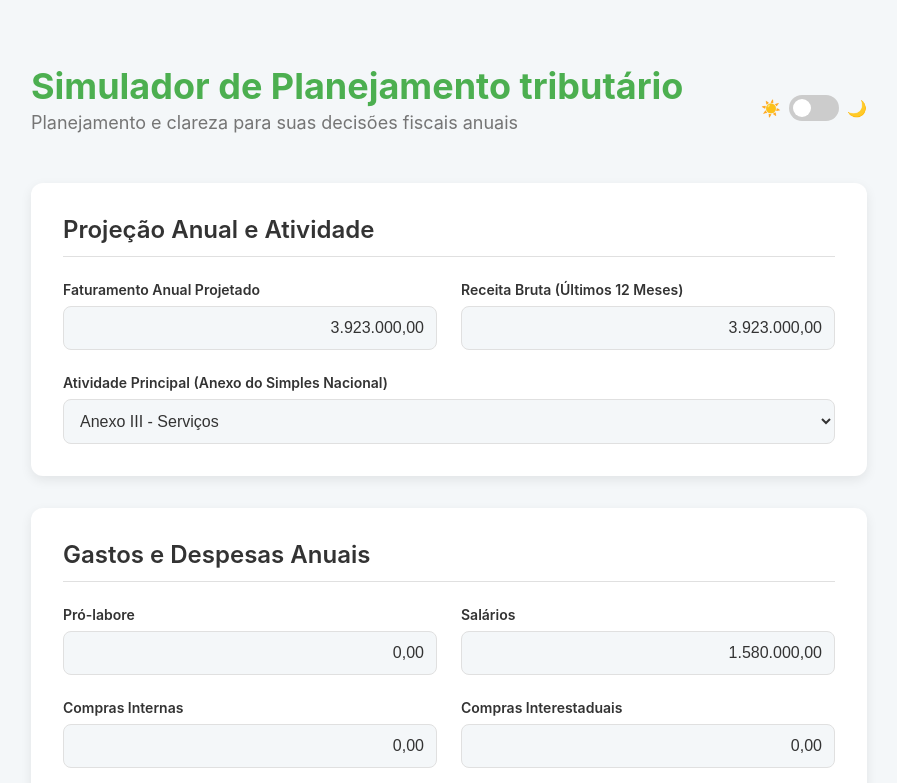
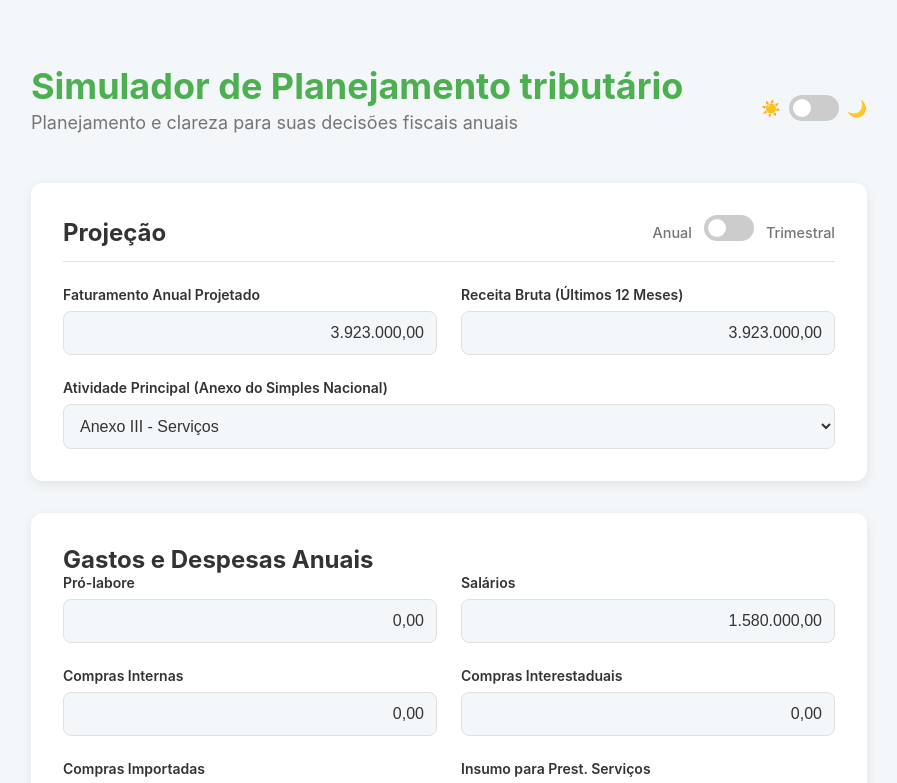
Before and after one commit to arthurportella/SimulacaoTributaria, a Vue app in the folder simulador-tributario/: page / in a window 1280 px wide. Shown: the top 783 px of the page, without its empty margins (191-1088 px from the left). Built offline with nearby package versions, Linux system fonts and the light colour scheme.

Commit message:
deixei implementado sobre mudar entre anual e trimestre, mas preciso fazer correcoes nos calculos

```diff
--- a/simulador-tributario/src/App.vue
+++ b/simulador-tributario/src/App.vue
@@ -4,6 +4,7 @@
 
     <FormInputs
       v-model="inputs"
+      v-model:periodo="periodo"
       :despesas-config="despesasConfig"
       :encargos-config="encargosConfig"
     />
@@ -13,6 +14,7 @@
       @calculate="handleCalculation"
       @export-pdf="generateNativePDF"
       :is-results-visible="!!resultados"
+      :periodo="periodo"
     />
 
     <template v-if="resultados">
@@ -20,11 +22,12 @@
         :resultados="resultados"
         :ranked-results="rankedResults"
         :melhor-regime="melhorRegime"
+        :periodo="periodo"
         v-model:simulationName="simulationName"
         @save="saveSimulation"
       />
 
-      <ResultsCharts :resultados="resultados" />
+      <ResultsCharts :resultados="resultados" :periodo="periodo" />
 
       <ResultsDetails
         :resultados="resultados"
@@ -63,6 +66,8 @@ import ResultsDetails from './components/ResultsDetails.vue';
 import SimulationHistory from './components/SimulationHistory.vue';
 import AppFooter from './components/AppFooter.vue';
 import ToastNotification from './components/ToastNotification.vue';
+
+const periodo = ref('anual');
 
 // --- NOVA E MELHORADA LÓGICA DE EXPORTAÇÃO PARA PDF ---
 function generateNativePDF() {
@@ -126,6 +131,7 @@ function generateNativePDF() {
     ['Receita Bruta (12 Meses):', `R$ ${inputs.rbt12}`],
     ['Total de Despesas com Salários:', `R$ ${inputs.despesas.salarios}`],
     ['Total Outras Despesas:', `R$ ${formatNumber(parseNumber(inputs.despesas.energiaAluguelFretes) + parseNumber(inputs.despesas.depreciacao) + parseNumber(inputs.despesas.demaisDespesas))}`],
+    ['Período de Cálculo:', periodo.value === 'anual' ? 'Anual' : 'Trimestral'],
   ];
 
   autoTable(pdf, {
@@ -140,7 +146,7 @@ function generateNativePDF() {
   // Tabela de Resumo
   pdf.setFontSize(12);
   pdf.setFont('helvetica', 'bold');
-  pdf.text('Resumo da Carga Tributária Anual:', margin, yPos);
+  pdf.text(`Resumo da Carga Tributária (${periodo.value === 'anual' ? 'Anual' : 'Trimestral'}):`, margin, yPos);
 
   autoTable(pdf, {
     startY: yPos + 2,
@@ -219,7 +225,7 @@ function resetForm() {
     triggerToast('Formulário limpo!');
 }
 function getNumericInputs() { const numeric = { faturamentoAnual: parseNumber(inputs.faturamentoAnual), rbt12: parseNumber(inputs.rbt12), anexoSimples: inputs.anexoSimples, despesas: {}, encargos: {} }; for (const key in inputs.despesas) { numeric.despesas[key] = parseNumber(inputs.despesas[key]); } for (const key in inputs.encargos) { numeric.encargos[key] = parseNumber(inputs.encargos[key]); } return numeric; }
-function handleCalculation() { simularImpostos(getNumericInputs()); }
+function handleCalculation() { simularImpostos(getNumericInputs(), periodo.value); }
 const simulationName = ref('');
 const history = ref([]);
 onMounted(() => { const savedHistory = localStorage.getItem('simulationHistory'); if (savedHistory) { history.value = JSON.parse(savedHistory); } });
@@ -227,7 +233,7 @@ function saveSimulation() { if (!simulationName.value.trim() || !resultados.valu
 function loadSimulation(index) { const snapshot = history.value[index]; Object.assign(inputs, snapshot.inputs); resultados.value = snapshot.results; triggerToast(`Simulação "${snapshot.name}" carregada.`); window.scrollTo({ top: 0, behavior: 'smooth' }); }
 function deleteSimulation(index) { const deletedName = history.value[index].name; if (confirm(`Tem certeza que deseja excluir a simulação "${deletedName}"?`)) { history.value.splice(index, 1); localStorage.setItem('simulationHistory', JSON.stringify(history.value)); triggerToast(`Simulação "${deletedName}" excluída.`); } }
 const despesasConfig = [ { key: 'proLabore', label: 'Pró-labore' }, { key: 'salarios', label: 'Salários' }, { key: 'comprasInternas', label: 'Compras Internas' }, { key: 'comprasInterestaduais', label: 'Compras Interestaduais' }, { key: 'comprasImportadas', label: 'Compras Importadas' }, { key: 'insumoServicos', label: 'Insumo para Prest. Serviços' }, { key: 'energiaAluguelFretes', label: 'Energia/Aluguel/Fretes' }, { key: 'depreciacao', label: 'Depreciação' }, { key: 'demaisDespesas', label: 'Demais Despesas' }, ];
-const encargosConfig = [ { key: 'ipi', label: 'IPI' }, { key: 'iss', label: 'ISS' }, { key: 'icms', label: 'ICMS' }, { key: 'rat', label: 'RAT' }, { key: 'inss', label: 'INSS' }, { key: 'inssTerceiros', label: 'INSS Terceiros' }, { key: 'fgts', label: 'FGTS' }, { key: 'icmsInterno', label: 'ICMS Interno' }, { key: 'icmsInterestadual', label: 'ICMS Interestadual' }, { key: 'icmsImportacao', label: 'ICMS Importação' }, { key: 'ipiEntrada', label: 'IPI Entrada' }, ];
+const encargosConfig = [ { key: 'ipi', label: 'IPI' }, { key: 'iss', label: 'ISS' }, { key: 'icms', label: 'ICMS' }, { key: 'rat', label: 'RAT' }, { key: 'inss', label: 'INSS' }, { key: 'inssTerceiros', label: 'INSS Terceiros' }, { key: 'fgts', label: 'FGTS' }, { key: 'icmsInterno', label: 'ICMS Interno' }, { key: 'icmsInterestadual', label: 'ICMS Interestaduais' }, { key: 'icmsImportacao', label: 'ICMS Importação' }, { key: 'ipiEntrada', label: 'IPI Entrada' }, ];
 const tributosDetalhados = [ { key: 'pis_pasep', nome: 'PIS/PASEP' }, { key: 'cofins', nome: 'COFINS' }, { key: 'irpj', nome: 'IRPJ' }, { key: 'adicionalIRPJ', nome: 'ADICIONAL DE IRPJ' }, { key: 'csll', nome: 'CSLL' }, { key: 'ipi', nome: 'IPI' }, { key: 'iss', nome: 'ISS' }, { key: 'icms', nome: 'ICMS' }, { key: 'simples nacional (DAS)', nome: 'SIMPLES NACIONAL (DAS)' }, { key: 'inss', nome: 'INSS' }, { key: 'inssTerceiros', nome: 'INSS TERCEIROS' }, { key: 'rat', nome: 'RAT' }, { key: 'fgts', nome: 'FGTS' }, ];
 const { resultados, simularImpostos, rankedResults, melhorRegime } = useTributos();
 </script>
--- a/simulador-tributario/src/components/ActionButtons.vue
+++ b/simulador-tributario/src/components/ActionButtons.vue
@@ -4,7 +4,7 @@
       ✨ Nova Simulação
     </button>
     <button class="main-button" @click="$emit('calculate')">
-      📊 Calcular Projeção Anual
+      📊 {{ calcularButtonText }}
     </button>
     <button class="secondary-button pdf-button" @click="$emit('export-pdf')" :disabled="!isResultsVisible">
       📄 Gerar Relatório
@@ -13,10 +13,17 @@
 </template>
 
 <script setup>
-defineProps({
-  isResultsVisible: Boolean // Recebe a informação se há resultados para habilitar o botão
+import { computed } from 'vue';
+
+const props = defineProps({
+  isResultsVisible: Boolean,
+  periodo: String
 });
 defineEmits(['reset', 'calculate', 'export-pdf']);
+
+const calcularButtonText = computed(() => {
+  return props.periodo === 'anual' ? 'Calcular Projeção Anual' : 'Calcular Projeção Trimestral';
+});
 </script>
 
 <style scoped>
--- a/simulador-tributario/src/components/FormInputs.vue
+++ b/simulador-tributario/src/components/FormInputs.vue
@@ -1,9 +1,20 @@
 <template>
     <main class="card">
-      <h2 class="card-title">Projeção Anual e Atividade</h2>
+      <div class="card-header">
+        <h2 class="card-title">Projeção</h2>
+        <div class="period-switcher">
+          <span>Anual</span>
+          <label class="switch">
+            <input type="checkbox" :checked="periodo === 'trimestral'" @change="togglePeriodo">
+            <span class="slider round"></span>
+          </label>
+          <span>Trimestral</span>
+        </div>
+      </div>
+
       <div class="form-grid">
         <div class="form-group">
-          <label for="faturamentoAnual">Faturamento Anual Projetado</label>
+          <label for="faturamentoAnual">{{ faturamentoLabel }}</label>
           <input type="text" id="faturamentoAnual" :value="modelValue.faturamentoAnual" @input="handleCurrencyInput($event, 'faturamentoAnual')">
         </div>
         <div class="form-group">
@@ -24,7 +35,7 @@
     </main>
 
     <section class="card">
-      <h2 class="card-title">Gastos e Despesas Anuais</h2>
+      <h2 class="card-title">{{ despesasTitle }}</h2>
       <div class="form-grid">
         <div class="form-group" v-for="despesa in despesasConfig" :key="despesa.key">
           <label :for="despesa.key">{{ despesa.label }}</label>
@@ -45,15 +56,30 @@
 </template>
 
 <script setup>
+import { computed } from 'vue';
 import { formatNumber } from '../utils/formatters.js';
 
 const props = defineProps({
   modelValue: Object, // Usando v-model
+  periodo: String,
   despesasConfig: Array,
   encargosConfig: Array
 });
 
-const emit = defineEmits(['update:modelValue']);
+const emit = defineEmits(['update:modelValue', 'update:periodo']);
+
+const faturamentoLabel = computed(() => {
+  return props.periodo === 'anual' ? 'Faturamento Anual Projetado' : 'Faturamento Trimestral Projetado';
+});
+
+const despesasTitle = computed(() => {
+  return props.periodo === 'anual' ? 'Gastos e Despesas Anuais' : 'Gastos e Despesas Trimestrais';
+});
+
+function togglePeriodo() {
+  const newPeriodo = props.periodo === 'anual' ? 'trimestral' : 'anual';
+  emit('update:periodo', newPeriodo);
+}
 
 function updateField(key, value, category = null) {
   const newInputs = { ...props.modelValue };
@@ -83,9 +109,78 @@ function handlePercentInput(event, key, category = null) {
 </script>
 
 <style scoped>
-/* Estilos específicos dos formulários */
+/* --- NOVO ESTILO PARA O CABEÇALHO DO CARD --- */
+.card-header {
+  display: flex;
+  justify-content: space-between;
+  align-items: center;
+  margin-bottom: 1.5rem;
+  padding-bottom: 0.75rem;
+  border-bottom: 1px solid var(--cor-borda);
+}
+
+.card-title {
+  margin: 0;
+  padding: 0;
+  border: none;
+}
+
+/* --- ESTILOS DO SELETOR DE PERÍODO (COPIADO E ADAPTADO DO THEME SWITCHER) --- */
+.period-switcher {
+  display: flex;
+  align-items: center;
+  gap: 0.75rem;
+  font-size: 0.9rem;
+  font-weight: 500;
+  color: var(--cor-texto-suave);
+}
+.switch {
+  position: relative;
+  display: inline-block;
+  width: 50px;
+  height: 26px;
+}
+.switch input {
+  opacity: 0;
+  width: 0;
+  height: 0;
+}
+.slider {
+  position: absolute;
+  cursor: pointer;
+  top: 0;
+  left: 0;
+  right: 0;
+  bottom: 0;
+  background-color: #ccc;
+  transition: .4s;
+}
+.slider:before {
+  position: absolute;
+  content: "";
+  height: 18px;
+  width: 18px;
+  left: 4px;
+  bottom: 4px;
+  background-color: white;
+  transition: .4s;
+}
+input:checked + .slider {
+  background-color: var(--cor-primaria);
+}
+input:checked + .slider:before {
+  transform: translateX(24px);
+}
+.slider.round {
+  border-radius: 26px;
+}
+.slider.round:before {
+  border-radius: 50%;
+}
+
+
+/* --- ESTILOS ANTERIORES (INALTERADOS) --- */
 .card { background-color: var(--cor-card); padding: 2rem; border-radius: var(--raio-borda); box-shadow: var(--sombra-card); margin-bottom: 2rem; }
-.card-title { font-size: 1.5rem; font-weight: 600; margin-top: 0; margin-bottom: 1.5rem; padding-bottom: 0.75rem; border-bottom: 1px solid var(--cor-borda); }
 .form-grid, .form-grid-3-cols { display: grid; gap: 1.5rem; }
 .form-grid { grid-template-columns: 1fr 1fr; }
 .form-grid-3-cols { grid-template-columns: repeat(3, 1fr); }
@@ -108,5 +203,10 @@ input:focus, select:focus { outline: none; border-color: var(--cor-primaria); bo
 
 @media (max-width: 768px) {
   .form-grid, .form-grid-3-cols { grid-template-columns: 1fr; }
+  .card-header {
+    flex-direction: column;
+    align-items: flex-start;
+    gap: 1rem;
+  }
 }
 </style>
--- a/simulador-tributario/src/components/ResultsCharts.vue
+++ b/simulador-tributario/src/components/ResultsCharts.vue
@@ -3,7 +3,7 @@
     <h2 class="card-title">Visualização Gráfica</h2>
 
     <div class="chart-container">
-      <h3>Comparativo de Carga Tributária Anual</h3>
+      <h3>{{ barChartTitle }}</h3>
       <Bar v-if="barChartData.datasets[0].data.length" :data="barChartData" :options="chartOptions" />
     </div>
 
@@ -30,7 +30,8 @@ import { Chart as ChartJS, Title, Tooltip, Legend, BarElement, CategoryScale, Li
 ChartJS.register(Title, Tooltip, Legend, BarElement, CategoryScale, LinearScale, ArcElement);
 
 const props = defineProps({
-  resultados: Object
+  resultados: Object,
+  periodo: String
 });
 
 const selectedRegime = ref('presumido'); // Inicia com um regime selecionado
@@ -38,6 +39,10 @@ const selectedRegime = ref('presumido'); // Inicia com um regime selecionado
 function selectRegime(regime) {
   selectedRegime.value = regime;
 }
+
+const barChartTitle = computed(() => {
+  return props.periodo === 'anual' ? 'Comparativo de Carga Tributária Anual' : 'Comparativo de Carga Tributária Trimestral';
+});
 
 // --- DADOS PARA O GRÁFICO DE BARRAS (Sem Alterações) ---
 const barChartData = computed(() => ({
--- a/simulador-tributario/src/components/ResultsSummary.vue
+++ b/simulador-tributario/src/components/ResultsSummary.vue
@@ -1,6 +1,6 @@
 <template>
   <section class="results-card">
-    <h2 class="card-title">RESUMO DA CARGA TRIBUTÁRIA</h2>
+    <h2 class="card-title">{{ summaryTitle }}</h2>
     <div class="comparison-table">
       <div class="table-row header">
         <div>Enquadramento</div>
@@ -40,16 +40,22 @@
 </template>
 
 <script setup>
+import { computed } from 'vue';
 import { formatNumber } from '../utils/formatters.js';
 
-defineProps({
+const props = defineProps({
   resultados: Object,
   rankedResults: Object,
   melhorRegime: String,
-  simulationName: String
+  simulationName: String,
+  periodo: String
 });
 
 defineEmits(['update:simulationName', 'save']);
+
+const summaryTitle = computed(() => {
+  return props.periodo === 'anual' ? 'RESUMO DA CARGA TRIBUTÁRIA ANUAL' : 'RESUMO DA CARGA TRIBUTÁRIA TRIMESTRAL';
+});
 </script>
 
 <style scoped>
--- a/simulador-tributario/src/composables/useTributos.js
+++ b/simulador-tributario/src/composables/useTributos.js
@@ -13,14 +13,17 @@ const tabelas = {
 export function useTributos() {
     const resultados = ref(null);
 
+    // eslint-disable-next-line no-unused-vars
     function getDespesasOperacionaisAnual(inputs) {
         return Object.values(inputs.despesas).reduce((acc, valor) => acc + (valor || 0), 0);
     }
 
-    function calcularSimplesNacional(inputs) {
+    function calcularSimplesNacional(inputs, periodo) {
         const { rbt12, faturamentoAnual, anexoSimples, despesas, encargos } = inputs;
         const folhaPagamento12m = despesas.salarios + despesas.proLabore;
         if (!rbt12 || !faturamentoAnual) return { valorImpostos: 0, cargaTributariaPercentual: 0, anexo: 'N/A', detalhes: {} };
+
+        const faturamento = periodo === 'trimestral' ? faturamentoAnual / 4 : faturamentoAnual;
 
         let anexoCalculado = anexoSimples;
         let nomeAnexo = anexoSimples.replace('anexo', '');
@@ -36,24 +39,24 @@ export function useTributos() {
         const { aliquota, deduzir } = faixa;
         const aliquotaEfetiva = rbt12 > 0 ? ((rbt12 * aliquota) - deduzir) / rbt12 : 0;
 
-        const impostoPrincipalDAS = faturamentoAnual * aliquotaEfetiva;
+        const impostoPrincipalDAS = faturamento * aliquotaEfetiva;
 
         // Alíquotas Folha e Outros
         const aliquotaFgts = encargos.fgts / 100;
         const aliquotaIss = encargos.iss / 100;
         const aliquotaIcms = encargos.icms / 100;
 
-        const fgts = despesas.salarios * aliquotaFgts;
+        const fgts = (periodo === 'trimestral' ? despesas.salarios / 4 : despesas.salarios) * aliquotaFgts;
         const sublimite = 3600000;
         let issForaDoSimples = 0;
         let icmsForaDoSimples = 0;
         if (faturamentoAnual > sublimite) {
-            issForaDoSimples = faturamentoAnual * aliquotaIss;
-            icmsForaDoSimples = faturamentoAnual * aliquotaIcms;
+            issForaDoSimples = faturamento * aliquotaIss;
+            icmsForaDoSimples = faturamento * aliquotaIcms;
         }
 
         const valorImpostos = impostoPrincipalDAS + fgts + issForaDoSimples + icmsForaDoSimples;
-        const cargaTributariaPercentual = faturamentoAnual > 0 ? (valorImpostos / faturamentoAnual) * 100 : 0;
+        const cargaTributariaPercentual = faturamento > 0 ? (valorImpostos / faturamento) * 100 : 0;
 
         // ESTRUTURA DE DETALHES MODIFICADA
         const detalhes = {
@@ -66,9 +69,11 @@ export function useTributos() {
         return { valorImpostos, cargaTributariaPercentual, anexo: nomeAnexo.toUpperCase(), detalhes };
     }
 
-    function calcularLucroPresumido(inputs) {
+    function calcularLucroPresumido(inputs, periodo) {
         const { faturamentoAnual, despesas, encargos } = inputs;
         if (!faturamentoAnual) return { valorImpostos: 0, cargaTributariaPercentual: 0, detalhes: {} };
+
+        const faturamento = periodo === 'trimestral' ? faturamentoAnual / 4 : faturamentoAnual;
 
         // Alíquotas Federais
         const aliquotaPis = 0.0065;
@@ -78,18 +83,20 @@ export function useTributos() {
         const aliquotaIrpjAdicional = 0.10;
         const aliquotaCsll = 0.09;
 
-        const pis = faturamentoAnual * aliquotaPis;
-        const cofins = faturamentoAnual * aliquotaCofins;
-        const baseCalculoIRPJCSLL = faturamentoAnual * aliquotaBasePresuncao;
+        const pis = faturamento * aliquotaPis;
+        const cofins = faturamento * aliquotaCofins;
+        const baseCalculoIRPJCSLL = faturamento * aliquotaBasePresuncao;
+        const limiteAdicionalTrimestral = 60000;
         const limiteAdicionalAnual = 240000;
 
         const irpjPrincipal = baseCalculoIRPJCSLL * aliquotaIrpjPrincipal;
         let adicionalIRPJ = 0;
         let aliquotaAdicionalIRPJFaturamento = 0;
-        if (baseCalculoIRPJCSLL > limiteAdicionalAnual) {
-            adicionalIRPJ = (baseCalculoIRPJCSLL - limiteAdicionalAnual) * aliquotaIrpjAdicional;
-            // Cálculo da Alíquota do Adicional em relação ao Faturamento Anual (para exibição)
-            aliquotaAdicionalIRPJFaturamento = faturamentoAnual > 0 ? (adicionalIRPJ / faturamentoAnual) : 0;
+        const limiteAdicional = periodo === 'trimestral' ? limiteAdicionalTrimestral : limiteAdicionalAnual;
+        if (baseCalculoIRPJCSLL > limiteAdicional) {
+            adicionalIRPJ = (baseCalculoIRPJCSLL - limiteAdicional) * aliquotaIrpjAdicional;
+            // Cálculo da Alíquota do Adicional em relação ao Faturamento (para exibição)
+            aliquotaAdicionalIRPJFaturamento = faturamento > 0 ? (adicionalIRPJ / faturamento) : 0;
         }
         const irpj = irpjPrincipal + adicionalIRPJ;
         const csll = baseCalculoIRPJCSLL * aliquotaCsll;
@@ -104,11 +111,11 @@ export function useTributos() {
         const aliquotaIcms = encargos.icms / 100;
         const aliquotaIpi = encargos.ipi / 100;
 
-        const folhaTotal = despesas.salarios + despesas.proLabore;
-        const baseFolhaSalarios = despesas.salarios;
-        const iss = faturamentoAnual * aliquotaIss;
-        const icms = faturamentoAnual * aliquotaIcms;
-        const ipi = faturamentoAnual * aliquotaIpi;
+        const folhaTotal = (periodo === 'trimestral' ? (despesas.salarios + despesas.proLabore) / 4 : (despesas.salarios + despesas.proLabore));
+        const baseFolhaSalarios = (periodo === 'trimestral' ? despesas.salarios / 4 : despesas.salarios);
+        const iss = faturamento * aliquotaIss;
+        const icms = faturamento * aliquotaIcms;
+        const ipi = faturamento * aliquotaIpi;
         const inss = folhaTotal * aliquotaInss;
         const inssTerceiros = baseFolhaSalarios * aliquotaInssTerceiros;
         const rat = baseFolhaSalarios * aliquotaRat;
@@ -116,7 +123,7 @@ export function useTributos() {
 
         const outrosEncargos = iss + icms + ipi + inss + inssTerceiros + rat + fgts;
         const valorImpostos = impostosFederais + outrosEncargos;
-        const cargaTributariaPercentual = faturamentoAnual > 0 ? (valorImpostos / faturamentoAnual) * 100 : 0;
+        const cargaTributariaPercentual = faturamento > 0 ? (valorImpostos / faturamento) * 100 : 0;
 
         // ESTRUTURA DE DETALHES MODIFICADA
         const detalhes = {
@@ -137,9 +144,16 @@ export function useTributos() {
         return { valorImpostos, cargaTributariaPercentual, detalhes };
     }
 
-    function calcularLucroReal(inputs) {
+    function calcularLucroReal(inputs, periodo) {
         const { faturamentoAnual, despesas, encargos } = inputs;
         if (!faturamentoAnual) return { valorImpostos: 0, cargaTributariaPercentual: 0, detalhes: {} };
+
+        const faturamento = periodo === 'trimestral' ? faturamentoAnual / 4 : faturamentoAnual;
+        const despesasPeriodo = {};
+        for (const key in despesas) {
+            despesasPeriodo[key] = periodo === 'trimestral' ? despesas[key] / 4 : despesas[key];
+        }
+
 
         // Alíquotas Federais
         const aliquotaPisDebito = 0.0165;
@@ -148,9 +162,9 @@ export function useTributos() {
         const aliquotaIrpjAdicional = 0.10;
         const aliquotaCsll = 0.09;
 
-        const baseCalculoCreditos = despesas.comprasInternas + despesas.comprasInterestaduais + despesas.comprasImportadas + despesas.insumoServicos + despesas.energiaAluguelFretes + despesas.depreciacao;
-        const pisDebito = faturamentoAnual * aliquotaPisDebito;
-        const cofinsDebito = faturamentoAnual * aliquotaCofinsDebito;
+        const baseCalculoCreditos = despesasPeriodo.comprasInternas + despesasPeriodo.comprasInterestaduais + despesasPeriodo.comprasImportadas + despesasPeriodo.insumoServicos + despesasPeriodo.energiaAluguelFretes + despesasPeriodo.depreciacao;
+        const pisDebito = faturamento * aliquotaPisDebito;
+        const cofinsDebito = faturamento * aliquotaCofinsDebito;
         const pisCredito = baseCalculoCreditos * aliquotaPisDebito;
         const cofinsCredito = baseCalculoCreditos * aliquotaCofinsDebito;
         const pisDevido = Math.max(0, pisDebito - pisCredito);
@@ -166,19 +180,19 @@ export function useTributos() {
         const aliquotaIcms = encargos.icms / 100;
         const aliquotaIpi = encargos.ipi / 100;
 
-        const folhaTotal = despesas.salarios + despesas.proLabore;
-        const baseFolhaSalarios = despesas.salarios;
-        const iss = faturamentoAnual * aliquotaIss;
-        const icms = faturamentoAnual * aliquotaIcms;
-        const ipi = faturamentoAnual * aliquotaIpi;
+        const folhaTotal = despesasPeriodo.salarios + despesasPeriodo.proLabore;
+        const baseFolhaSalarios = despesasPeriodo.salarios;
+        const iss = faturamento * aliquotaIss;
+        const icms = faturamento * aliquotaIcms;
+        const ipi = faturamento * aliquotaIpi;
         const inss = folhaTotal * aliquotaInss;
         const inssTerceiros = baseFolhaSalarios * aliquotaInssTerceiros;
         const rat = baseFolhaSalarios * aliquotaRat;
         const fgts = baseFolhaSalarios * aliquotaFgts;
         const outrosEncargos = iss + icms + ipi + inss + inssTerceiros + rat + fgts;
 
-        const despesasAnual = getDespesasOperacionaisAnual(inputs);
-        const lucroAntesIRCS = faturamentoAnual - despesasAnual - outrosEncargos - impostosSobreReceita;
+        const despesasOperacionais = Object.values(despesasPeriodo).reduce((acc, valor) => acc + (valor || 0), 0);
+        const lucroAntesIRCS = faturamento - despesasOperacionais - outrosEncargos - impostosSobreReceita;
 
         let irpjPrincipal = 0;
         let adicionalIRPJ = 0;
@@ -188,28 +202,30 @@ export function useTributos() {
         let aliquotaCsllFaturamento = 0;
 
         if (lucroAntesIRCS > 0) {
+            const limiteAdicionalTrimestral = 60000;
             const limiteAdicionalAnual = 240000;
+            const limiteAdicional = periodo === 'trimestral' ? limiteAdicionalTrimestral : limiteAdicionalAnual;
             irpjPrincipal = lucroAntesIRCS * aliquotaIrpjPrincipal;
-            if (lucroAntesIRCS > limiteAdicionalAnual) {
-                adicionalIRPJ = (lucroAntesIRCS - limiteAdicionalAnual) * aliquotaIrpjAdicional;
+            if (lucroAntesIRCS > limiteAdicional) {
+                adicionalIRPJ = (lucroAntesIRCS - limiteAdicional) * aliquotaIrpjAdicional;
             }
             csll = lucroAntesIRCS * aliquotaCsll;
 
-            // Cálculo da Alíquota do IRPJ/CSLL em relação ao Faturamento Anual (para exibição)
-            aliquotaIrpjFaturamento = faturamentoAnual > 0 ? (irpjPrincipal / faturamentoAnual) : 0;
-            aliquotaAdicionalIRPJFaturamento = faturamentoAnual > 0 ? (adicionalIRPJ / faturamentoAnual) : 0;
-            aliquotaCsllFaturamento = faturamentoAnual > 0 ? (csll / faturamentoAnual) : 0;
+            // Cálculo da Alíquota do IRPJ/CSLL em relação ao Faturamento (para exibição)
+            aliquotaIrpjFaturamento = faturamento > 0 ? (irpjPrincipal / faturamento) : 0;
+            aliquotaAdicionalIRPJFaturamento = faturamento > 0 ? (adicionalIRPJ / faturamento) : 0;
+            aliquotaCsllFaturamento = faturamento > 0 ? (csll / faturamento) : 0;
         }
         const irpj = irpjPrincipal + adicionalIRPJ;
 
         const valorImpostos = impostosSobreReceita + irpj + csll + outrosEncargos;
-        const cargaTributariaPercentual = faturamentoAnual > 0 ? (valorImpostos / faturamentoAnual) * 100 : 0;
+        const cargaTributariaPercentual = faturamento > 0 ? (valorImpostos / faturamento) * 100 : 0;
 
         // ESTRUTURA DE DETALHES MODIFICADA
         const detalhes = {
             // PIS/COFINS (Alíquota é o valor devido dividido pelo faturamento)
-            pis_pasep: { aliquota: faturamentoAnual > 0 ? (pisDevido / faturamentoAnual) * 100 : 0, valor: pisDevido },
-            cofins: { aliquota: faturamentoAnual > 0 ? (cofinsDevido / faturamentoAnual) * 100 : 0, valor: cofinsDevido },
+            pis_pasep: { aliquota: faturamento > 0 ? (pisDevido / faturamento) * 100 : 0, valor: pisDevido },
+            cofins: { aliquota: faturamento > 0 ? (cofinsDevido / faturamento) * 100 : 0, valor: cofinsDevido },
             // IRPJ/CSLL (Alíquota é o valor calculado dividido pelo faturamento)
             irpj: { aliquota: aliquotaIrpjFaturamento * 100, valor: irpjPrincipal },
             adicionalIRPJ: { aliquota: aliquotaAdicionalIRPJFaturamento * 100, valor: adicionalIRPJ },
@@ -227,11 +243,11 @@ export function useTributos() {
         return { valorImpostos, cargaTributariaPercentual, detalhes };
     }
 
-    function simularImpostos(inputs) {
+    function simularImpostos(inputs, periodo = 'anual') {
         // Renomeando 'pis' para 'pis_pasep' para melhor correspondência com as chaves (se necessário)
-        const simplesCalculado = calcularSimplesNacional(inputs);
-        const presumidoCalculado = calcularLucroPresumido(inputs);
-        const realCalculado = calcularLucroReal(inputs);
+        const simplesCalculado = calcularSimplesNacional(inputs, periodo);
+        const presumidoCalculado = calcularLucroPresumido(inputs, periodo);
+        const realCalculado = calcularLucroReal(inputs, periodo);
 
         // O Simples Nacional não detalha PIS/COFINS/IRPJ/CSLL. Vamos garantir que as chaves existam com valor '-' para o Simples.
         const detalhesSimples = {
```
